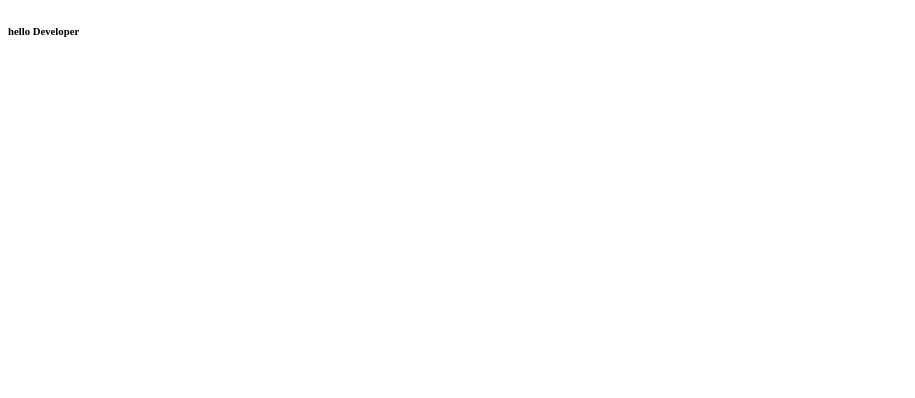
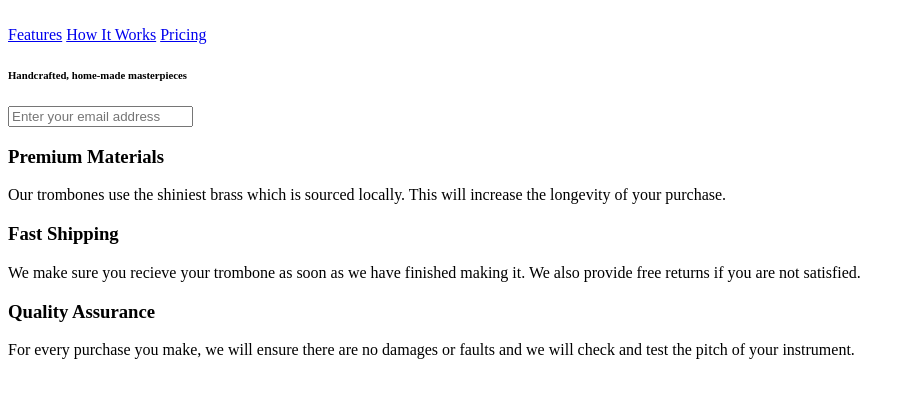
Before and after one commit to amel129/microverse_tails2, a plain HTML site: page index.html in a window 1280 px wide. Shown: the whole page, without its empty margins (0-915 px from the left). Drawn offline with Linux system fonts and the light colour scheme.

Commit message:
Microverse update

```diff
--- a/index.html
+++ b/index.html
@@ -9,7 +9,31 @@
   <body>
     <script src="https://cdn.freecodecamp.org/testable-projects-fcc/v1/bundle.js"></script>
 
-    <h6>hello Developer</h6>
+    <header id="header">
+      <img id="header-img" src=""/>
+      <nav id="nav-bar">
+        <a class="nav-link" href="#Features">Features</a>
+        <a class="nav-link" href="#video">How It Works</a>
+        <a class="nav-link" href="#footer">Pricing</a>
+        </div>
+    </header>
+    <h6>Handcrafted, home-made masterpieces</h6>
+    <form id="form" action="https://www.freecodecamp.com/email-submit">
+      <input id="email" type="text" placeholder="Enter your email address"/>
+      <inout type="submit" id="submit" value="submit"/>
+    </form>
+
+    <h3>Premium Materials</h3>
+    <p> Our trombones use the shiniest brass which is sourced locally. This will increase the longevity of your purchase. </p>
+
+    <h3>Fast Shipping</h3>
+    <p> We make sure you recieve your trombone as soon as we have finished making it. We also provide free returns if you are not satisfied. </p>
+
+    <h3>Quality Assurance</h3>
+    <p> For every purchase you make, we will ensure there are no damages or faults and we will check and test the pitch of your instrument. </p>
+
+
+
     <!--
 
     Hello Camper!
```
